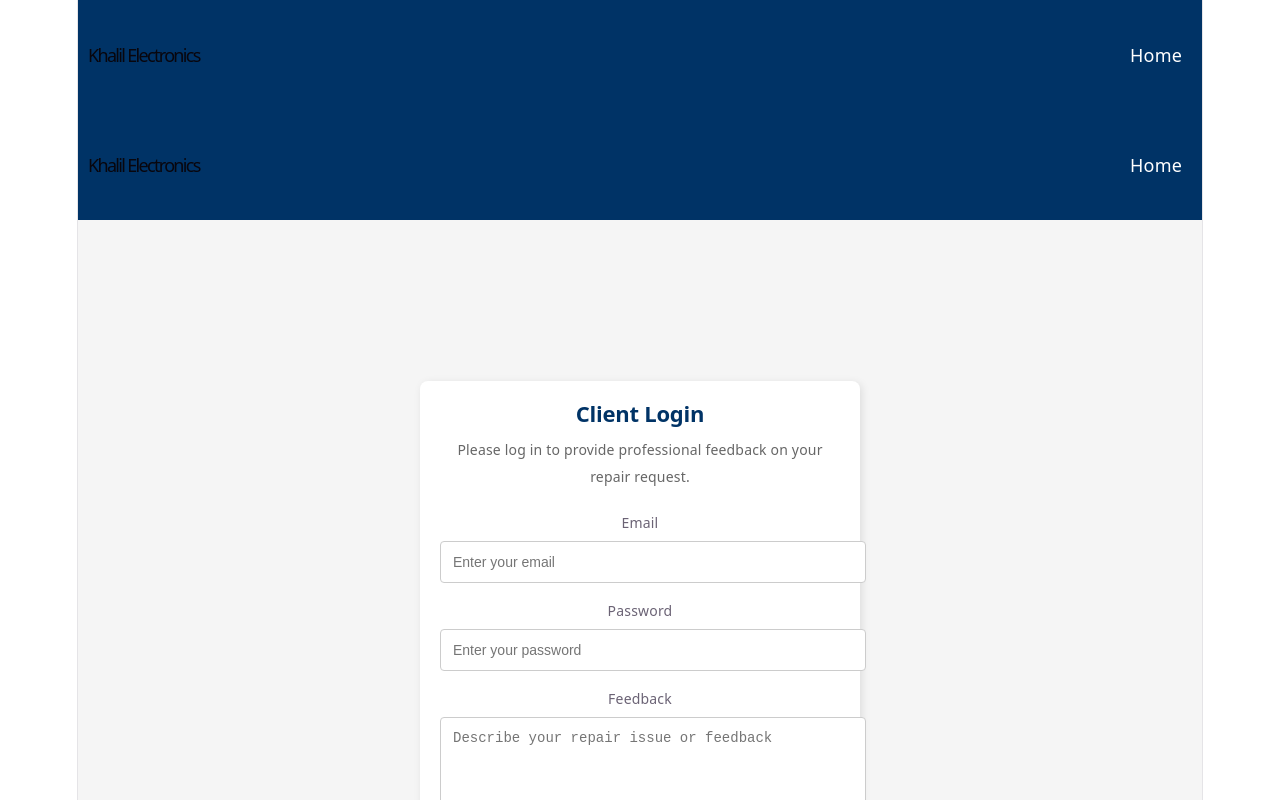
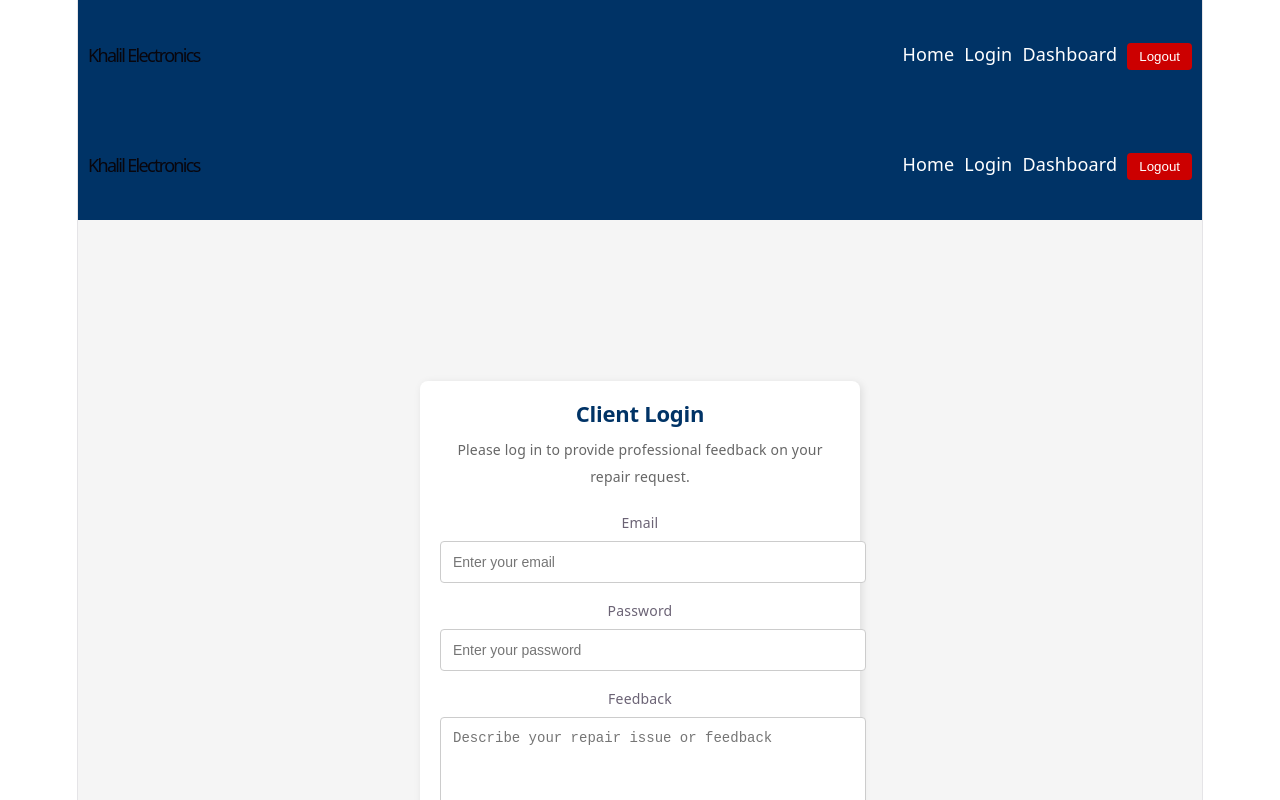
Before and after one commit to Mypol-hub/Fix-it, a React (Vite) app in the folder client-app/: page /login in a window 1280 px wide. Shown: the top 800 px of the page. Built offline with nearby package versions, Linux system fonts and the light colour scheme.

Commit message:
Implement logout feature in Navbar
Added logout functionality to Navbar component.

```diff
--- a/client-app/src/components/Navbar.jsx
+++ b/client-app/src/components/Navbar.jsx
@@ -1,8 +1,26 @@
-import { Link } from "react-router-dom";
+import { Link, useNavigate } from "react-router-dom";
 
 export default function Navbar() {
+  const navigate = useNavigate();
+
+  function handleLogout() {
+    // Clear saved email from localStorage
+    localStorage.removeItem("clientEmail");
+    // Redirect to login page
+    navigate("/login");
+  }
+
   return (
-    <nav style={{ backgroundColor: "#003366", color: "white", padding: "10px", display: "flex", justifyContent: "space-between", alignItems: "center" }}>
+    <nav
+      style={{
+        backgroundColor: "#003366",
+        color: "white",
+        padding: "10px",
+        display: "flex",
+        justifyContent: "space-between",
+        alignItems: "center",
+      }}
+    >
       <h1 style={{ fontSize: "18px" }}>Khalil Electronics</h1>
       <div>
         <Link
@@ -11,7 +29,31 @@ export default function Navbar() {
         >
           Home
         </Link>
-
+        <Link
+          to="/login"
+          style={{ marginRight: "10px", color: "white", textDecoration: "none" }}
+        >
+          Login
+        </Link>
+        <Link
+          to="/dashboard"
+          style={{ marginRight: "10px", color: "white", textDecoration: "none" }}
+        >
+          Dashboard
+        </Link>
+        <button
+          onClick={handleLogout}
+          style={{
+            backgroundColor: "#cc0000",
+            color: "white",
+            border: "none",
+            borderRadius: "4px",
+            padding: "6px 12px",
+            cursor: "pointer",
+          }}
+        >
+          Logout
+        </button>
       </div>
     </nav>
   );
```
